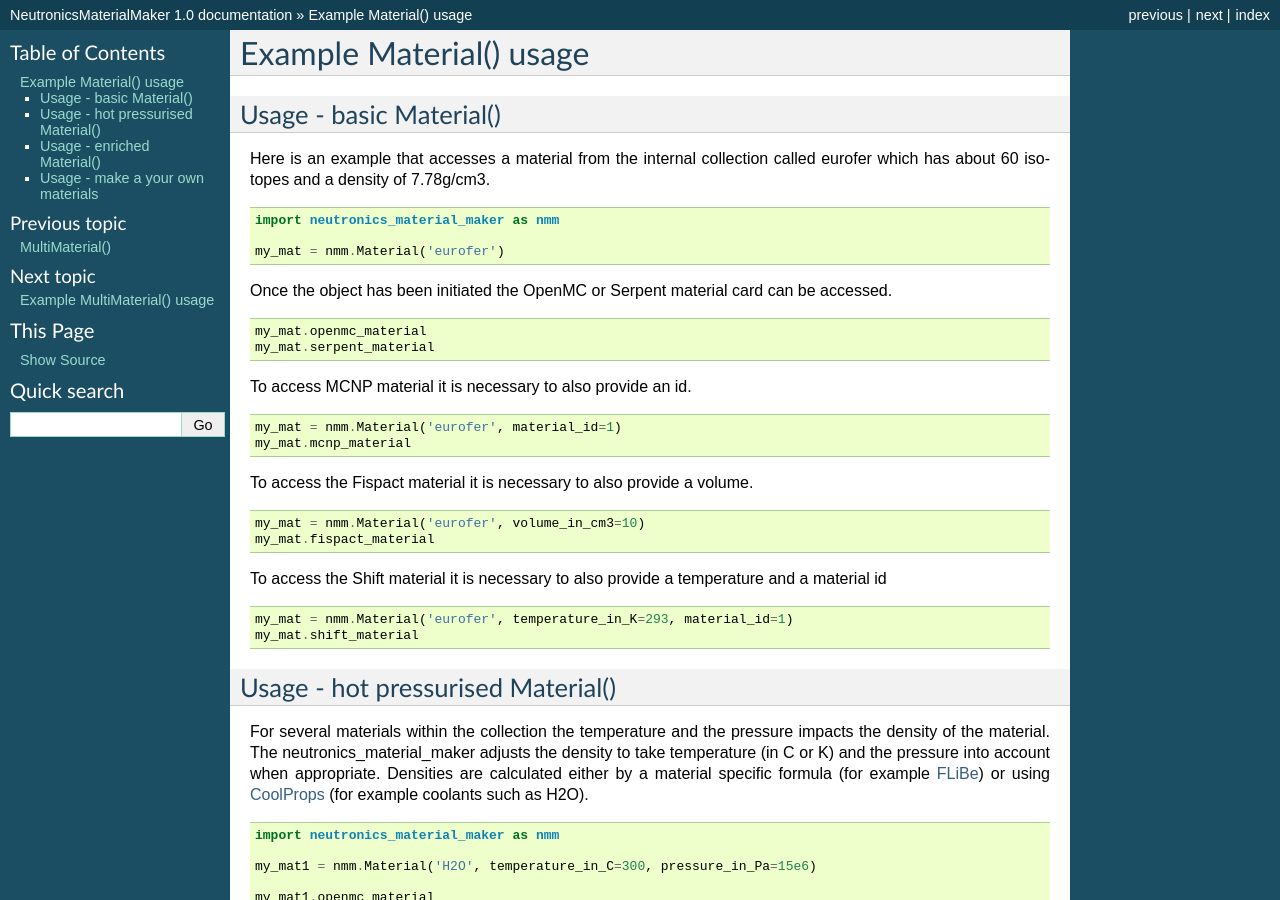
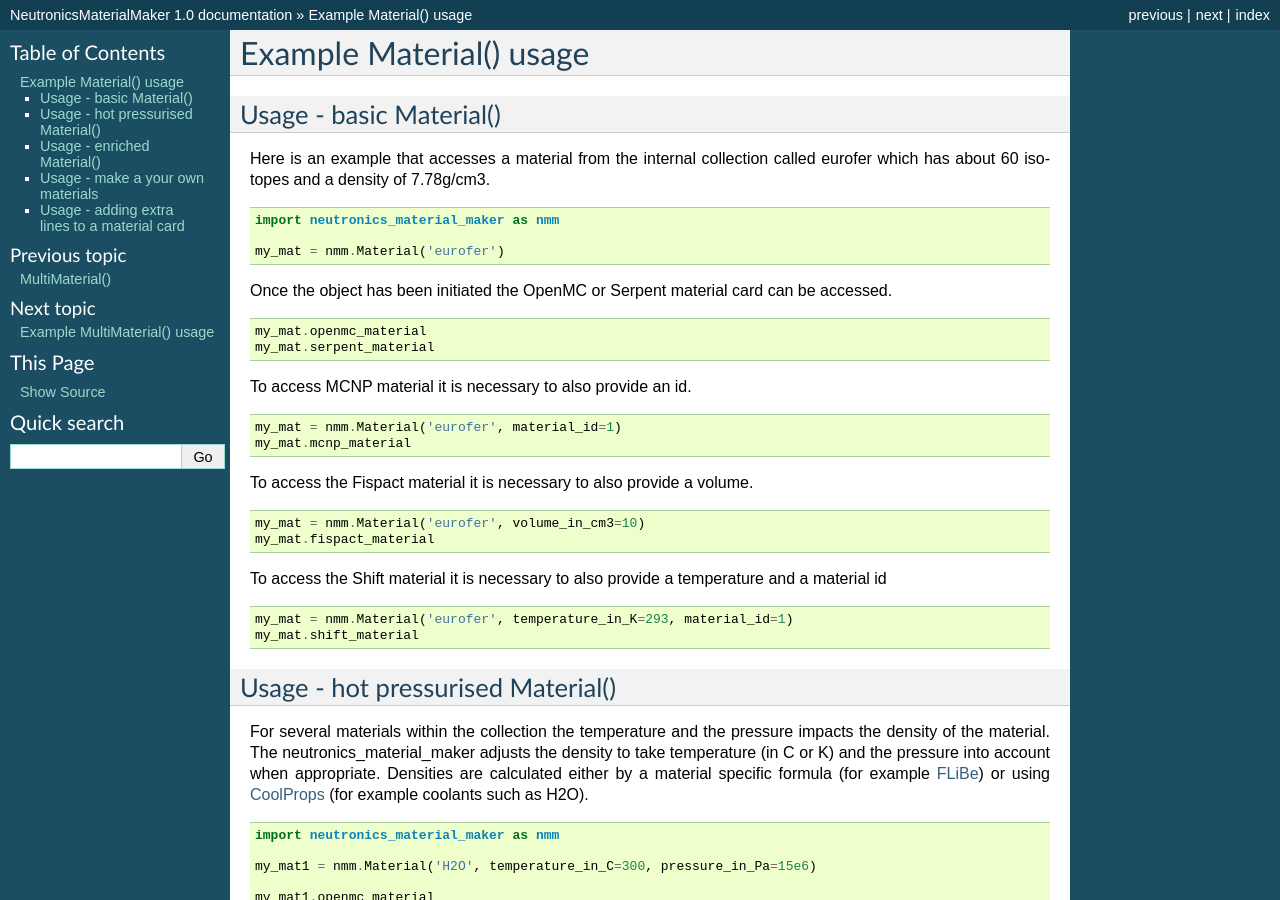
Before and after one commit to fusion-energy/neutronics_material_maker, a Sphinx documentation site: the page built from docs/source/example_material.rst, in a window 1280 px wide and 900 px high. Built offline with Sphinx 7.4.7, drawn with Linux system fonts in a browser that asks for light colours; some of the changed text lies outside the part shown.

Commit message:
added example for additional lines

```diff
--- a/docs/source/example_material.rst
+++ b/docs/source/example_material.rst
@@ -167,6 +167,9 @@
 
     my_mat = nmm.Material(**my_dict)
 
+Usage - adding extra lines to a material card
+---------------------------------------------
+
 If you require additional lines at the end of the MCNP, Serpent, Fispact or
 Shift materia card then the additional_end_lines argument can be used. This
 will add specific line(s) to the end of a material card. Multiple lines can be
```
